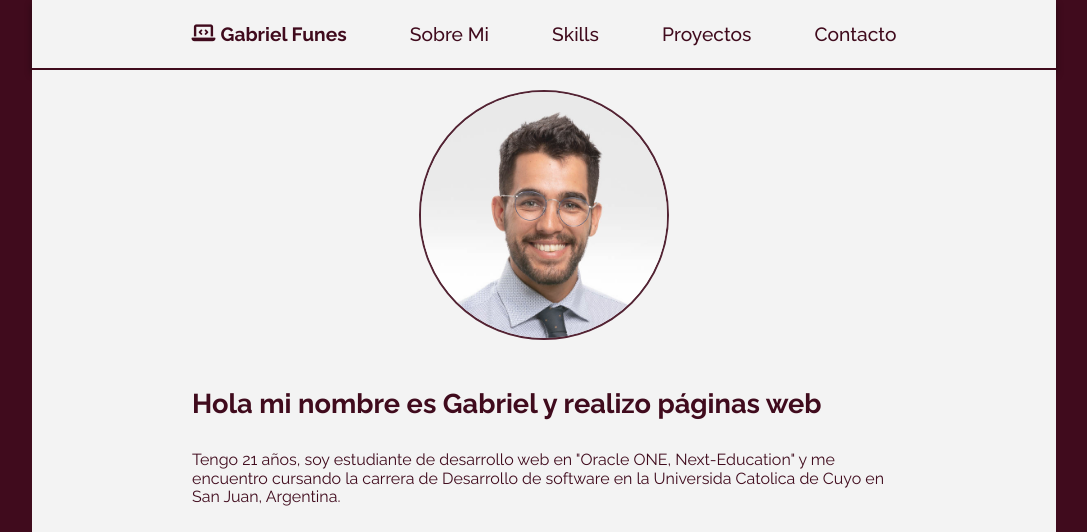
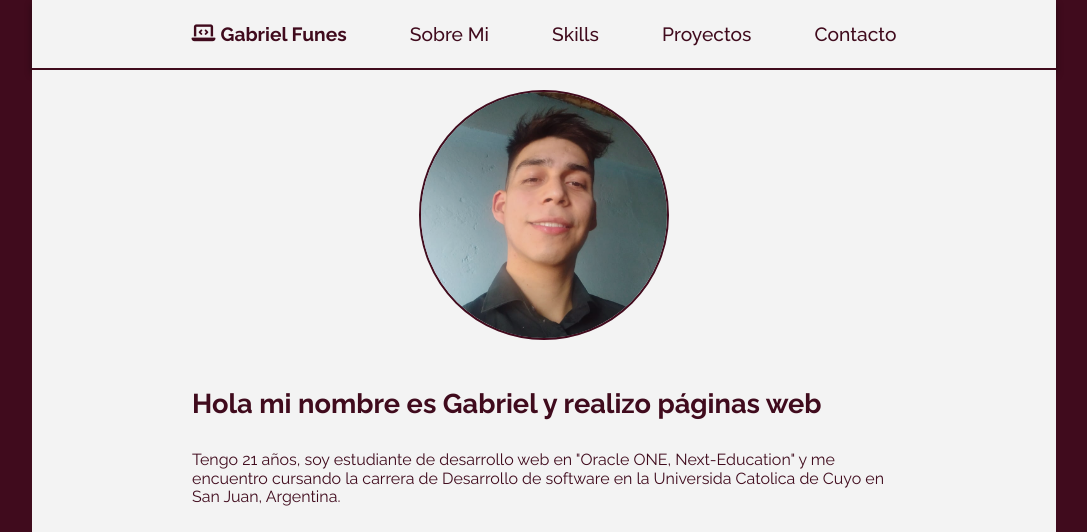
Before and after one commit to Gabriel100201/Portafolio, a plain HTML site: page index.html in a window 1280 px wide. Shown: the top 532 px of the page, without its empty margins (96-1183 px from the left). Drawn offline with Linux system fonts and the light colour scheme.

Commit message:
Actualizando foto de perfil y filtro

```diff
--- a/index.html
+++ b/index.html
@@ -37,7 +37,7 @@
     <section class="presentacion">
         <div class="presentacion__avatar">
             <div class="presentacion__filtro"></div>
-            <img class="presentacion__imagen" src="assets/fotoperfil.jpg">
+            <img class="presentacion__imagen" src="assets/fotoPerfil.jpeg">
         </div>
         <h2 class="presentacion__texto">Hola mi nombre es Gabriel y realizo páginas web</h2>
         <h4 class="presentacion__subtexto">Tengo 21 años, soy estudiante de desarrollo web en "Oracle ONE, Next-Education" y me encuentro cursando la carrera de Desarrollo de software en la Universida Catolica de Cuyo en San Juan, Argentina.</h4>
--- a/styles/presentacion.css
+++ b/styles/presentacion.css
@@ -14,7 +14,7 @@
     width: 150px;
     height: 150px;
     border-radius: 100%;
-    background-color: var(--gris);
+    background-color: var(--darkwine);
     opacity: .1;
     position: absolute;
 }
@@ -24,7 +24,7 @@
     border-radius: 100%;
     border: 2px solid var(--gris);
     object-fit: cover;
-    object-position: 0 0;
+    object-position: 20 0;
 }
 .presentacion__texto{
     color: var(--gris);
```
Also changed, not shown: assets/fotoPerfil.jpeg (added).
